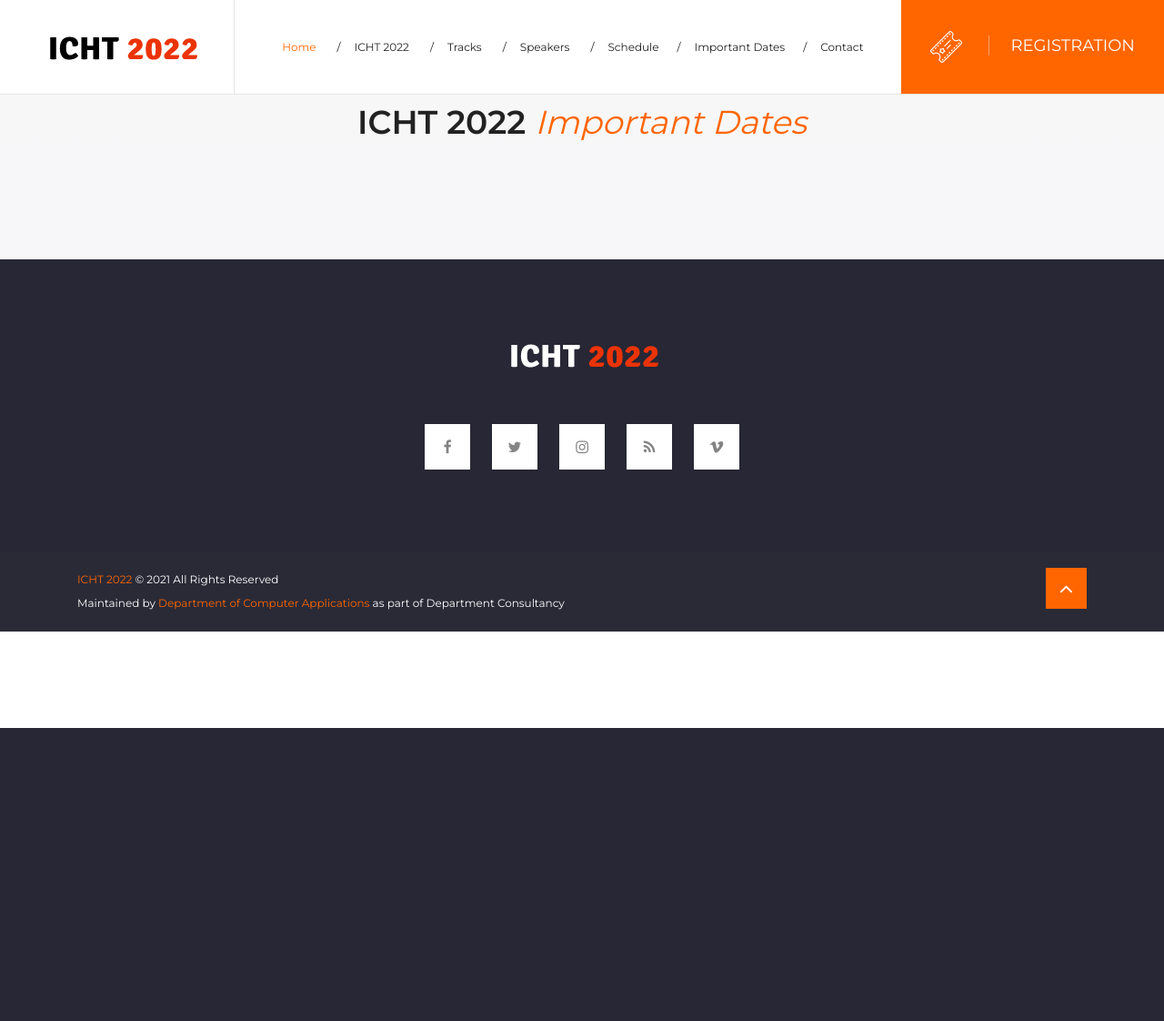
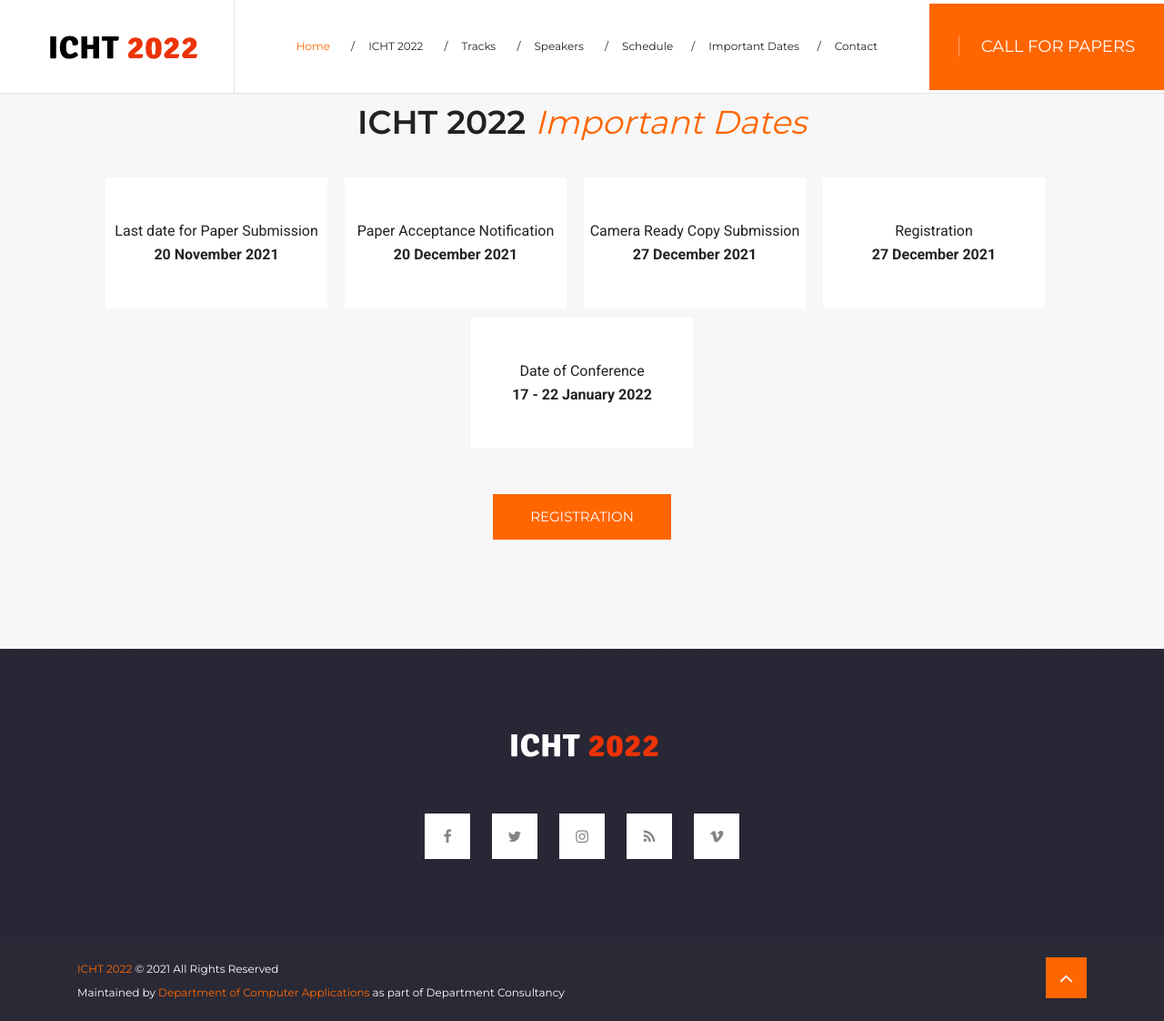
Before and after one commit to sarangi/ICHT2022, a PHP site: page /sponsors.php in a window 1280 px wide. Shown: the whole page at 91% size. Before the commit the page ends 800 px from the top, so only its background shows below. Run offline with PHP 8.4, Linux system fonts and the light colour scheme; some libraries are stand-ins or nearby versions.

Commit message:
Updation

```diff
--- a/about_us_4_1.php
+++ b/about_us_4_1.php
@@ -13,6 +13,7 @@
 								<li>Dr. Julia Gorelik, Professor of Cellular Biophysics, Cardiovascular Science Division, National Heart and Lung Institute, Imperial College, London.</li>
 								<li>Dr. Mohammed Abdul Muneer, Res Scientist & PI, JFK Neuroscience Institute, Assist Professor, Dept of Neurology, Hackensack Meridian School of Med.Edison, New Jersey, United States.</li>
 								<li>Dr. Wafaa Abed Al Razzaq, Founder and President, International Organization of Creativity for Peace, London, UK.</li>
+								<li>Dr. Odongo Steven Eyobu, Department of Networks, School of Computing & I.T, MAKERERE University, Kampala, Uganda.</li>
 								<li>Dr. Justin Paul , Professor, University of Puerto Rico, San Juan, PR, USA. Distinguished Professor, IIM, Kerala, India & Former Faculty member, University of Washington.</li>
 								<li>Dr. Sibichan K Mathew, Professor and Head Research, Fashion Management Studies, NIFT, Delhi, India.</li>
 								<li>Dr. D S Guru, Professor and Chairman, DoS in Computer Science, University of Mysore, Mysusru, India.</li>
--- /dev/null
+++ b/callforpaper.php
@@ -0,0 +1,5 @@
+<?php include 'header.php';?>
+<?php include 'callforpaper_details_1.php'; ?>
+<?php include 'callforpaper_details_2.php';?>
+<?php include 'callforpaper_details_3.php'; ?>
+<?php include 'footer.php';?>
--- /dev/null
+++ b/callforpaper_details_3.php
@@ -0,0 +1,4 @@
+	</div>
+</section>
+
+<!--====  End of Sponsors  ====-->
--- /dev/null
+++ b/contact_details_3.php
@@ -0,0 +1,4 @@
+	</div>
+</section>
+
+<!--====  End of Sponsors  ====-->
--- a/header.php
+++ b/header.php
@@ -74,9 +74,8 @@
           <a class="nav-link" href="contact.php">Contact</a>
         </li>
       </ul>
-      <a href="#" class="ticket">
-        <img src="images/icon/ticket.png" alt="ticket">
-        <span>Registration</span>
+      <a href="callforpaper.php" class="ticket">
+        <span>Call for Papers</span>
       </a>
       </div>
   </div>
--- a/index.php
+++ b/index.php
@@ -16,7 +16,7 @@
 					<h2>Humans and Technology: A Holistic and Symbiotic Approach to Sustainable Development</h2>
 					<h6>17-22 January 2022, India</h6>
 					<!-- Action Button -->
-					<a href="#" class="btn btn-white-md">get registered now!</a>
+					<a href="sponsors.php" class="btn btn-white-md">important dates</a>
 				</div>
 			</div>
 		</div>
--- a/sponsors.php
+++ b/sponsors.php
@@ -1,7 +1,10 @@
 <?php include 'header.php';?>
 <?php include 'sponsors_details_1.php'; ?>
 <?php
-//include 'sponsors_details_2.php';
+//include 'sponsors_details_2_1.php';
+?>
+<?php
+include 'sponsors_details_2_2.php';
 ?>
 <?php include 'sponsors_details_3.php'; ?>
 <?php include 'footer.php';?>
--- /dev/null
+++ b/sponsors_details_2_2.php
@@ -0,0 +1,50 @@
+<div class="row">
+			<div class="col-12">
+				<!-- Title -->
+				<div class="block text-center">
+					<!-- Sponsors image list -->
+					<ul class="list-inline sponsors-list">
+						<li class="list-inline-item">
+							<div class="image-block text-center">
+								<a href="#" style="color:#222222">
+									<!-- <img src="images/sponsors/pt-spon-two.png" alt="sponsors-logo" class="img-fluid"> -->
+									Last date for Paper Submission<br><b>20 November 2021</b>
+								</a>
+							</div>
+						</li>
+						<li class="list-inline-item">
+							<div class="image-block text-center">
+								<a href="#" style="color:#222222">
+									<!-- <img src="images/sponsors/pt-spon-two.png" alt="sponsors-logo" class="img-fluid"> -->
+									Paper Acceptance Notification<br><b>20 December 2021</b>
+								</a>
+							</div>
+						</li>
+						<li class="list-inline-item">
+							<div class="image-block text-center">
+								<a href="#" style="color:#222222">
+									<!-- <img src="images/sponsors/pt-spon-two.png" alt="sponsors-logo" class="img-fluid"> -->
+									Camera Ready Copy Submission<br><b>27 December 2021</b>
+								</a>
+							</div>
+						</li>						<li class="list-inline-item">
+							<div class="image-block text-center">
+								<a href="#" style="color:#222222">
+									<!-- <img src="images/sponsors/pt-spon-two.png" alt="sponsors-logo" class="img-fluid"> -->
+									Registration<br><b>27 December 2021</b>
+								</a>
+							</div>
+						</li>						<li class="list-inline-item">
+							<div class="image-block text-center">
+								<a href="#" style="color:#222222">
+									<!-- <img src="images/sponsors/pt-spon-two.png" alt="sponsors-logo" class="img-fluid"> -->
+									Date of Conference<br><b>17 - 22 January 2022</b>
+								</a>
+							</div>
+						</li>					</ul>
+				</div>
+				<div class="sponsor-btn text-center">
+					<a href="#" class="btn btn-main-md">Registration</a>
+				</div>
+			</div>
+		</div>
```
Also changed, not shown: callforpaper_details_1.php (added, +14 -0 lines), callforpaper_details_2.php (added, +33 -0 lines), sponsors_details_2.php (deleted, +0 -75 lines), sponsors_details_2_1.php (added, +75 -0 lines).
